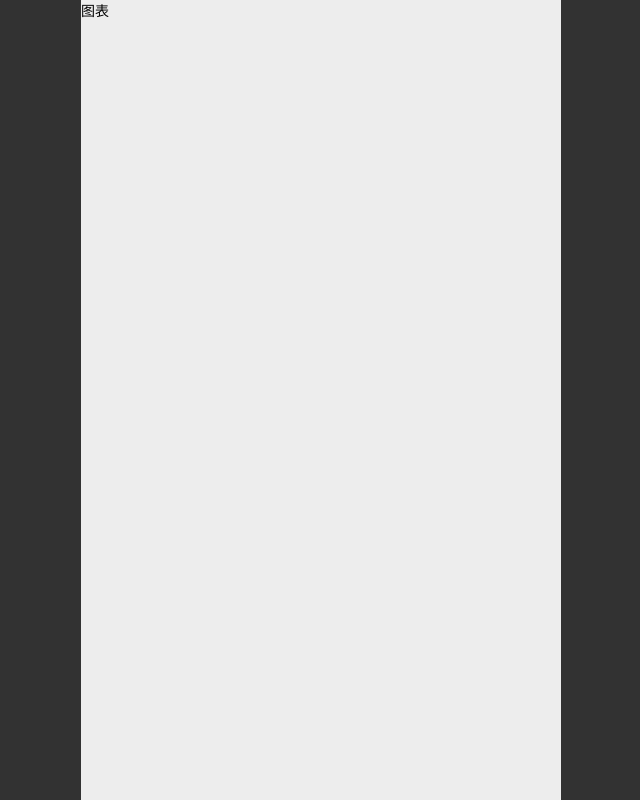
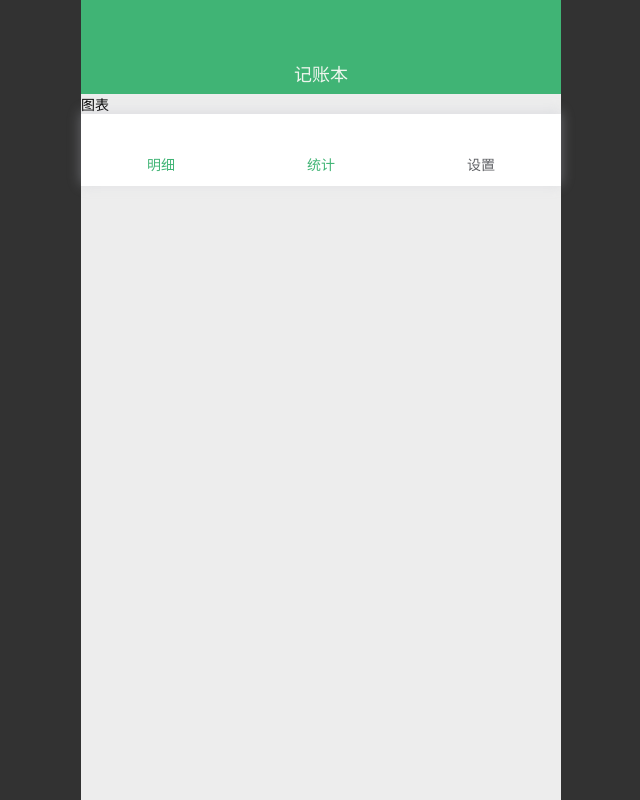
Before and after one commit to haixiangyan/weixin-cash, a React (Create React App) app: page /analysis in a window 1280 px wide. Shown: the whole page, without its empty margins (319-959 px from the left). Built offline with nearby package versions, Linux system fonts and the light colour scheme.

Commit message:
封装 Layout 组件

```diff
--- /dev/null
+++ b/src/components/Layout.tsx
@@ -0,0 +1,35 @@
+import * as React from 'react'
+import styled from 'styled-components'
+import Menu from './Menu'
+
+const StyledLayout = styled.div`
+  height: 100%;
+  display: flex;
+  flex-direction: column;
+`
+
+const Header = styled.header`
+  padding: 60px 14px 8px;
+  background: ${props => props.theme.$success};
+  color: ${props => props.theme.$white};
+  .title {
+    text-align: center;
+    font-size: ${props => props.theme.$largeTextSize};
+  }
+`
+
+const Layout: React.FC = (props) => {
+  return (
+    <StyledLayout>
+      <Header>
+        <p className="title">记账本</p>
+      </Header>
+
+      {props.children}
+
+      <Menu/>
+    </StyledLayout>
+  )
+}
+
+export default Layout
--- a/src/pages/Analysis.tsx
+++ b/src/pages/Analysis.tsx
@@ -1,8 +1,11 @@
 import * as React from 'react'
+import Layout from '../components/Layout'
 
 const Analysis: React.FC = () => {
   return (
-    <div>图表</div>
+    <Layout>
+      <div>图表</div>
+    </Layout>
   )
 }
 
--- a/src/pages/Settings.tsx
+++ b/src/pages/Settings.tsx
@@ -1,8 +1,11 @@
 import * as React from 'react'
+import Layout from '../components/Layout'
 
 const Settings: React.FC = () => {
   return (
-    <div>设置</div>
+    <Layout>
+      <div>设置</div>
+    </Layout>
   )
 }
 
--- a/src/pages/Summary.tsx
+++ b/src/pages/Summary.tsx
@@ -14,23 +14,7 @@ import Money from '../components/Money'
 import CategoryFilter from '../components/CategoryFilter'
 import {ALL_CATEGORIES, ALL_TYPE} from '../lib/category'
 import MonthPanel from '../components/MonthPanel'
-import Menu from '../components/Menu'
-
-const StyledSummary = styled.div`
-  height: 100%;
-  display: flex;
-  flex-direction: column;
-`
-
-const Header = styled.header`
-  padding: 60px 14px 8px;
-  background: ${props => props.theme.$success};
-  color: ${props => props.theme.$white};
-  .title {
-    text-align: center;
-    font-size: ${props => props.theme.$largeTextSize};
-  }
-`
+import Layout from '../components/Layout'
 
 const FilterWrapper = styled.section`
   padding: 0 12px;
@@ -101,11 +85,7 @@ const Summary: React.FC = () => {
   }
 
   return (
-    <StyledSummary>
-      <Header>
-        <p className="title">记账本</p>
-      </Header>
-
+    <Layout>
       <FilterWrapper>
         <section>
           <TypeButton onClick={() => toggleFilter(true)}>
@@ -170,9 +150,7 @@ const Summary: React.FC = () => {
         <Money closeDrawer={closeMoney}
                onSubmit={onAddRecord}/>
       </Drawer>
-
-      <Menu/>
-    </StyledSummary>
+    </Layout>
   )
 }
 
```
Also changed, not shown: 1 other file (tests, documents, lock files or other folders).
